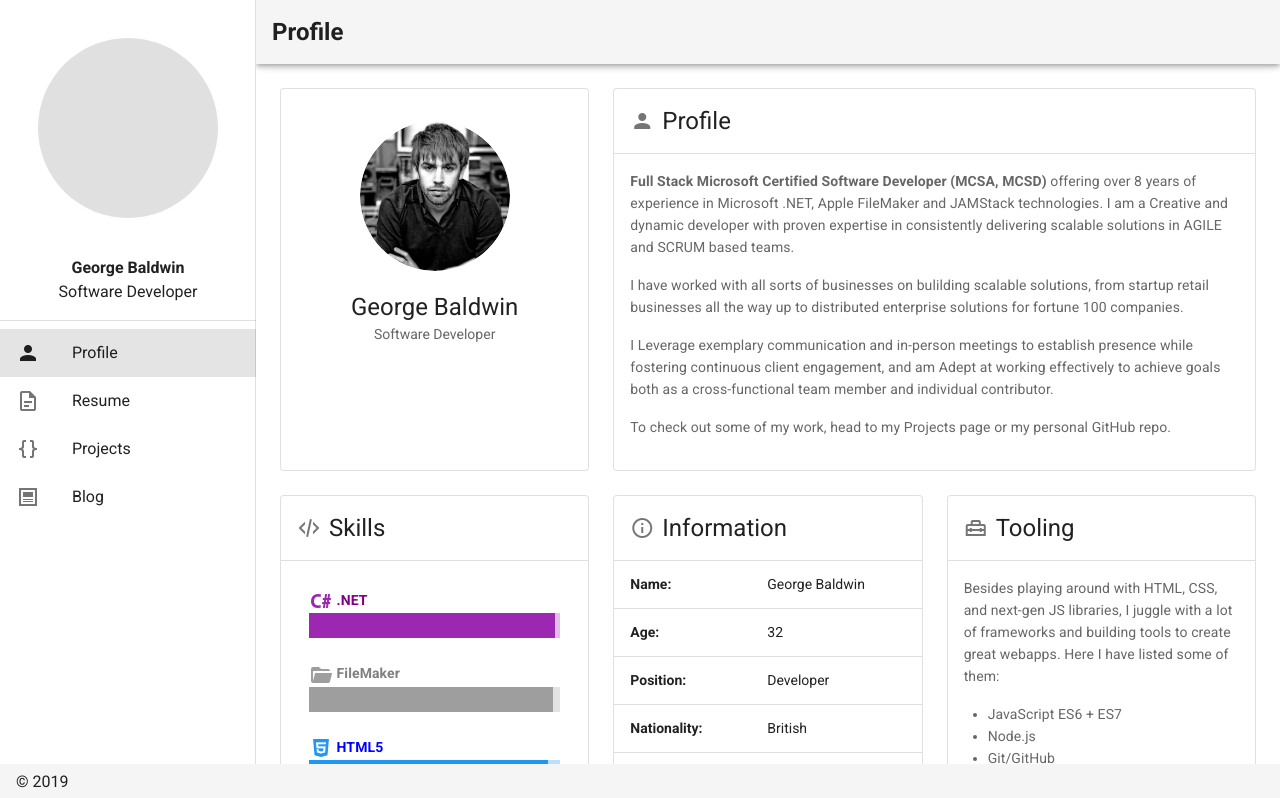
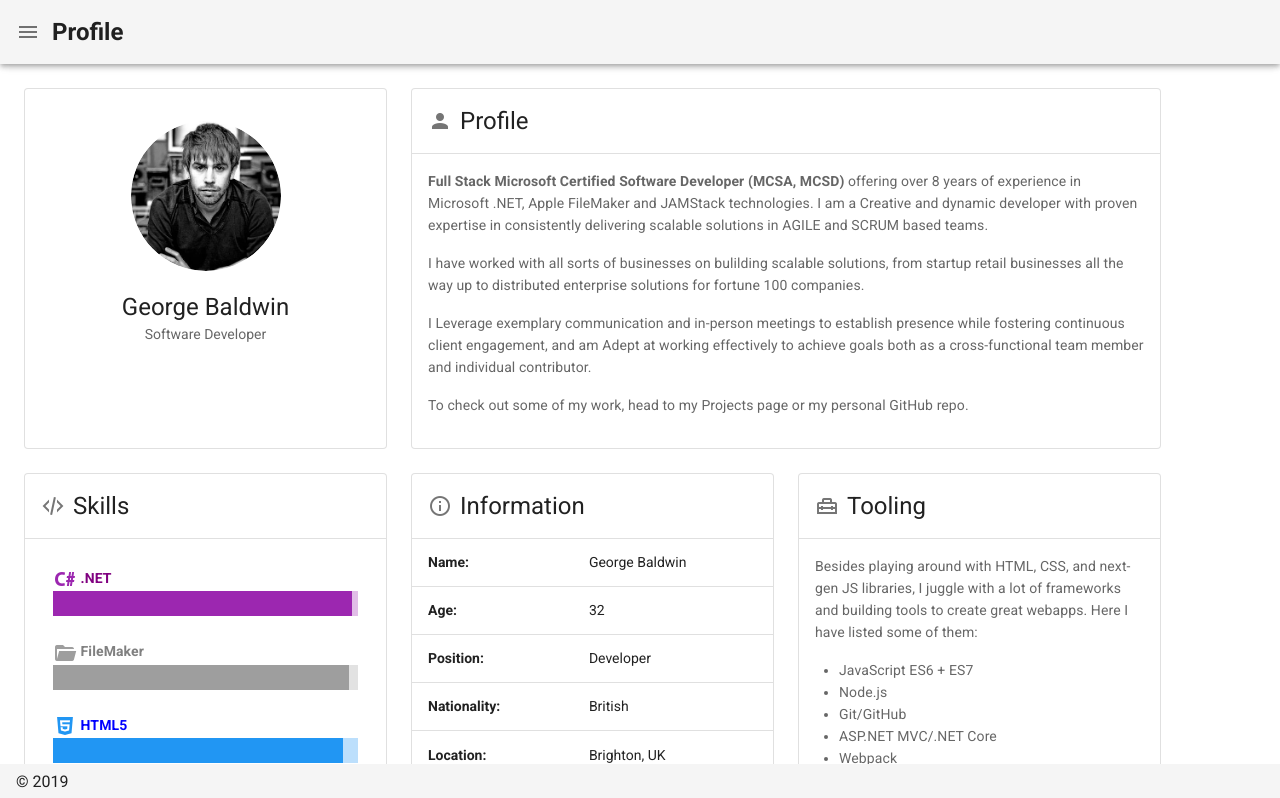
Before and after one commit to Geobald/portfolio-site, a Nuxt app: page / in a window 1280 px wide. Shown: the top 798 px of the page. Built offline with nearby package versions, Linux system fonts and the light colour scheme.

Commit message:
Drawer config

```diff
--- a/layouts/default.vue
+++ b/layouts/default.vue
@@ -15,9 +15,9 @@
         </v-list-item>
       </v-list>
     </v-navigation-drawer>
-
+     <!-- class="d-lg-none" -->
     <v-app-bar :clipped-left="clipped" fixed app>
-      <v-app-bar-nav-icon class="d-lg-none" @click.stop="drawer = !drawer" />
+      <v-app-bar-nav-icon @click.stop="drawer = !drawer" />
       <div class="page-title">
         <h2>Profile</h2>
       </div>
@@ -48,7 +48,7 @@
     return {
       profileimage,
       clipped: false,
-      drawer: true,
+      drawer: false,
       fixed: false,
       items: [
         {
```
